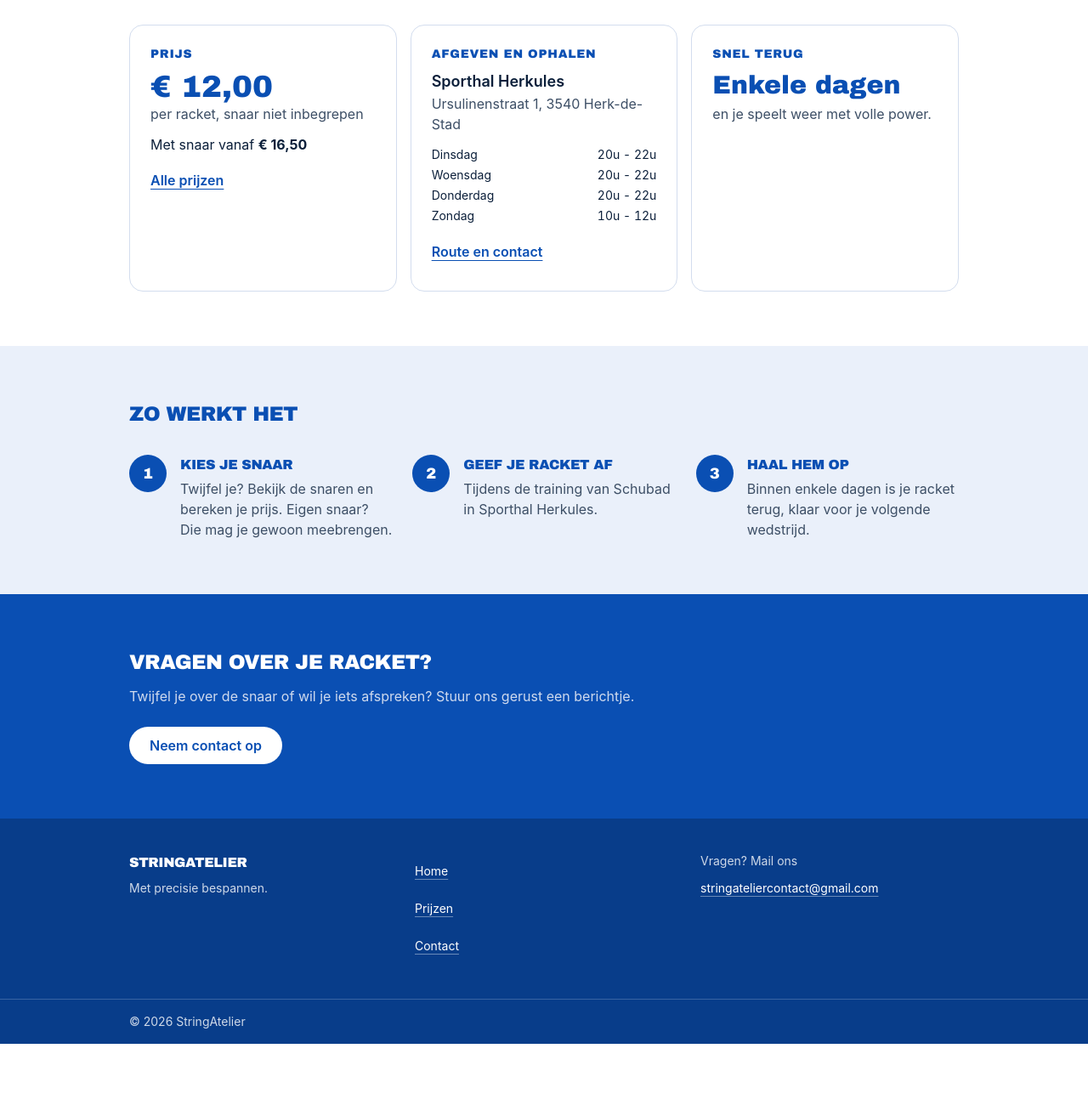
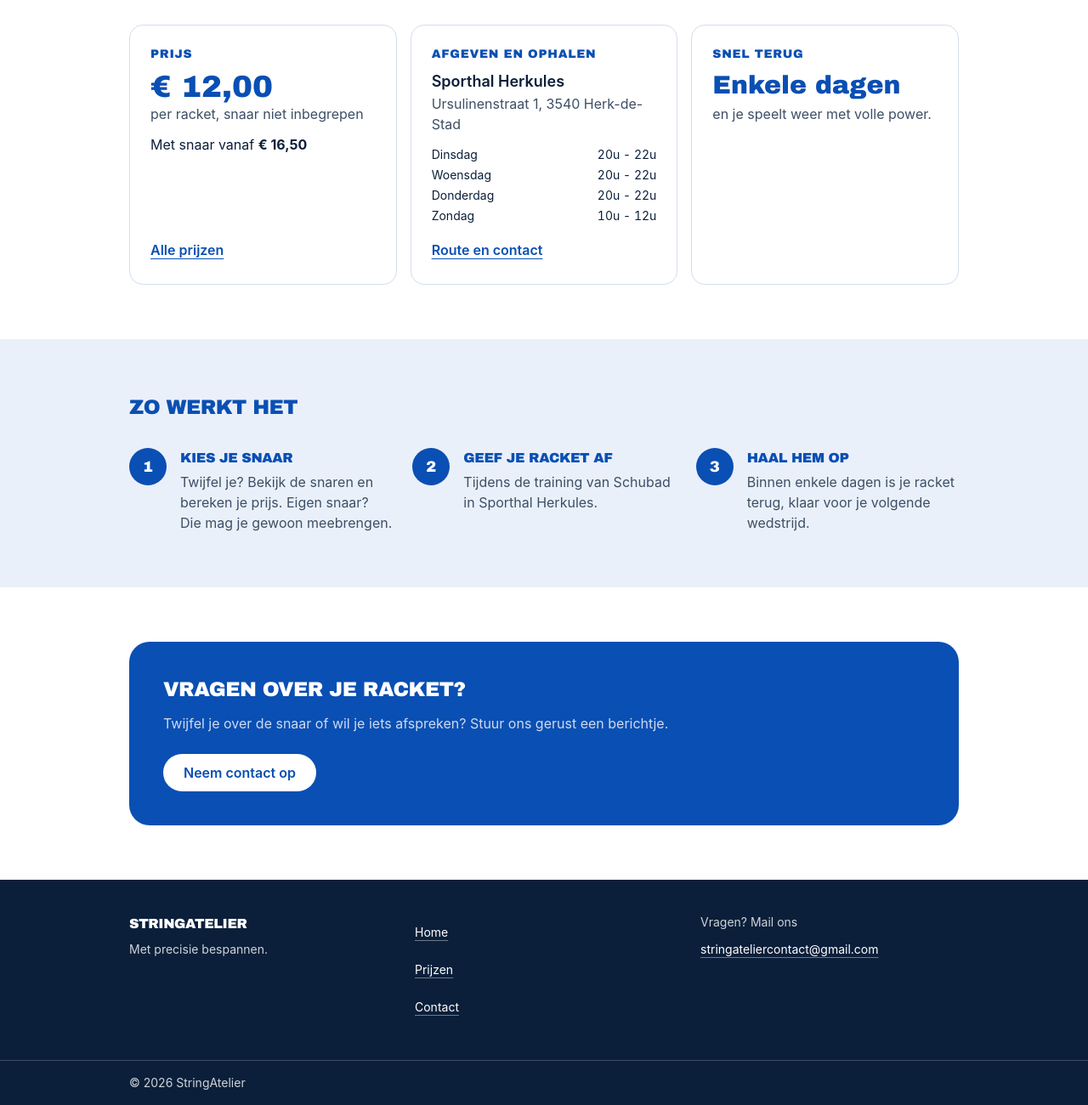
Before and after one commit to BjornPijpops/stringatelier, an Astro site: page / in a window 1280 px wide. Shown: the part 560-1860 px from the top of the page at 85% size. Before the commit the page ends 1788 px from the top, so only its background shows below. Built offline with nearby package versions, Linux system fonts and the light colour scheme; Astro itself is replaced by a stand-in of ours.

Commit message:
fix: separate CTA from footer and align home card links
Co-authored-by: Copilot <223556219+Copilot@users.noreply.github.com>

```diff
--- a/src/components/CtaBand.astro
+++ b/src/components/CtaBand.astro
@@ -13,7 +13,8 @@ const { heading, text, href, label } = Astro.props;
 const headingId = `cta-${href.replace(/\W+/g, '-')}`;
 ---
 
-<Section tone="brand" aria-labelledby={headingId}>
+<Section tone="white" aria-labelledby={headingId}>
+  <div class="rounded-3xl bg-brand p-6 text-white sm:p-10">
     <h2 id={headingId} class="text-xl text-white sm:text-2xl">
       {heading}
     </h2>
@@ -21,4 +22,5 @@ const headingId = `cta-${href.replace(/\W+/g, '-')}`;
     <ButtonLink href={href} variant="inverse" class="mt-6">
       {label}
     </ButtonLink>
+  </div>
 </Section>
--- a/src/components/Footer.astro
+++ b/src/components/Footer.astro
@@ -9,7 +9,7 @@ const linkClass =
   'inline-flex min-h-11 min-w-11 items-center underline decoration-white/40 underline-offset-4 hover:decoration-white';
 ---
 
-<footer class="bg-brand-strong text-white">
+<footer class="bg-ink text-white">
   <Container class="grid gap-8 py-10 text-sm sm:grid-cols-3">
     <div>
       <p class="font-display text-base tracking-tight uppercase">{siteName}</p>
--- a/src/pages/index.astro
+++ b/src/pages/index.astro
@@ -61,7 +61,7 @@ const steps = [
       Kort samengevat
     </h2>
     <div class="grid gap-4 md:grid-cols-3">
-      <article class="rounded-2xl border border-line p-6">
+      <article class="flex flex-col rounded-2xl border border-line p-6">
         <h3 class="text-sm tracking-wider">Prijs</h3>
         <p class="mt-2 font-display text-4xl text-brand">
           {formatMoney(servicePriceCents)}
@@ -72,14 +72,14 @@ const steps = [
           <strong>{formatMoney(cheapestWithStringCents)}</strong>
         </p>
         <a
-          class="mt-2 inline-flex min-h-11 items-center font-semibold text-brand underline underline-offset-4"
+          class="mt-auto inline-flex min-h-11 items-center pt-3 font-semibold text-brand underline underline-offset-4"
           href={withBase('/prijzen')}
         >
           Alle prijzen
         </a>
       </article>
 
-      <article class="rounded-2xl border border-line p-6">
+      <article class="flex flex-col rounded-2xl border border-line p-6">
         <h3 class="text-sm tracking-wider">Afgeven en ophalen</h3>
         <p class="mt-2 text-lg font-semibold">{handover.venue}</p>
         <p class="text-ink-soft">{handover.address}</p>
@@ -92,14 +92,14 @@ const steps = [
           ))}
         </ul>
         <a
-          class="mt-2 inline-flex min-h-11 items-center font-semibold text-brand underline underline-offset-4"
+          class="mt-auto inline-flex min-h-11 items-center pt-3 font-semibold text-brand underline underline-offset-4"
           href={withBase('/contact')}
         >
           Route en contact
         </a>
       </article>
 
-      <article class="rounded-2xl border border-line p-6">
+      <article class="flex flex-col rounded-2xl border border-line p-6">
         <h3 class="text-sm tracking-wider">Snel terug</h3>
         <p class="mt-2 font-display text-3xl text-brand">Enkele dagen</p>
         <p class="mt-1 text-ink-soft">en je speelt weer met volle power.</p>
```
Lines whose indentation alone changed are shown as unchanged.
